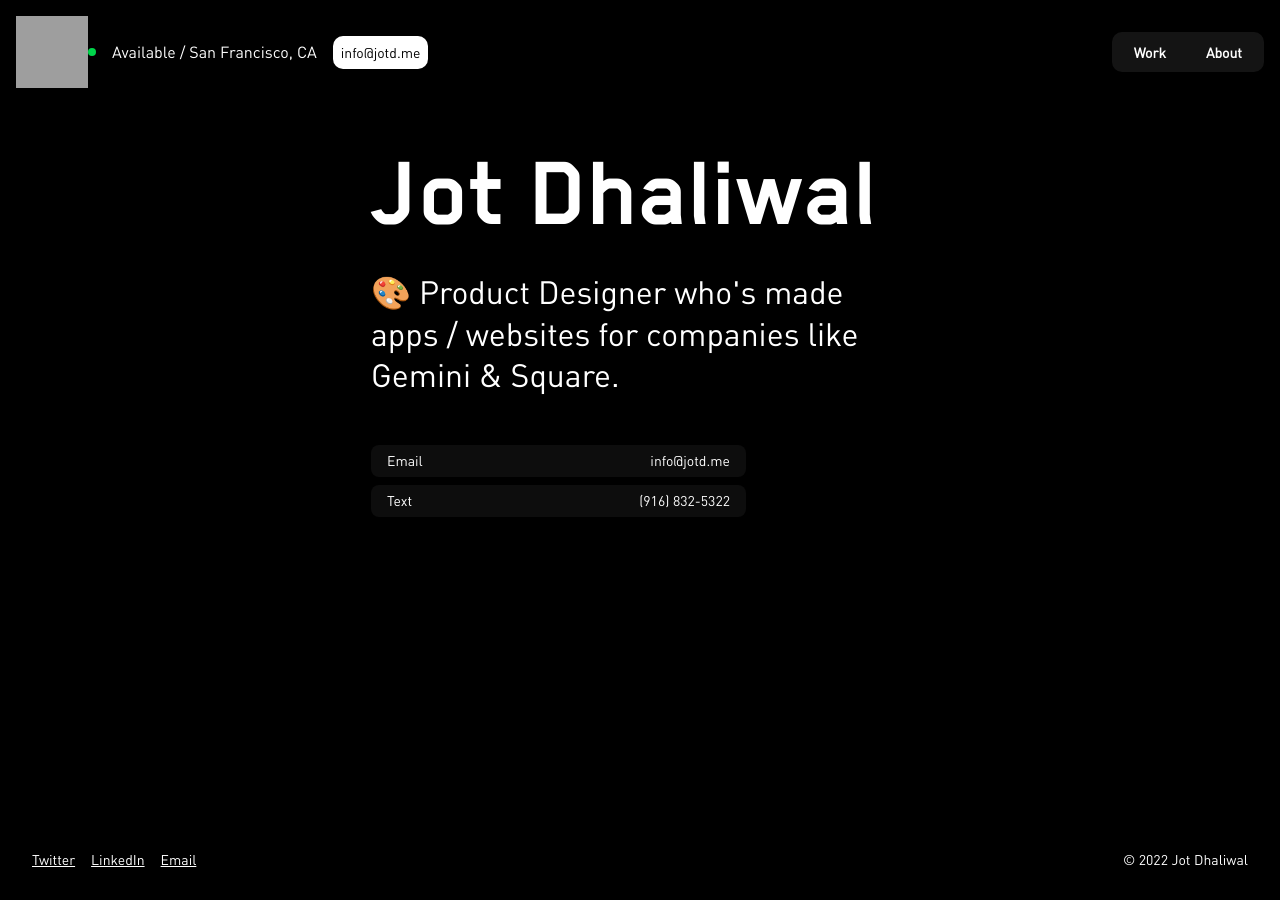
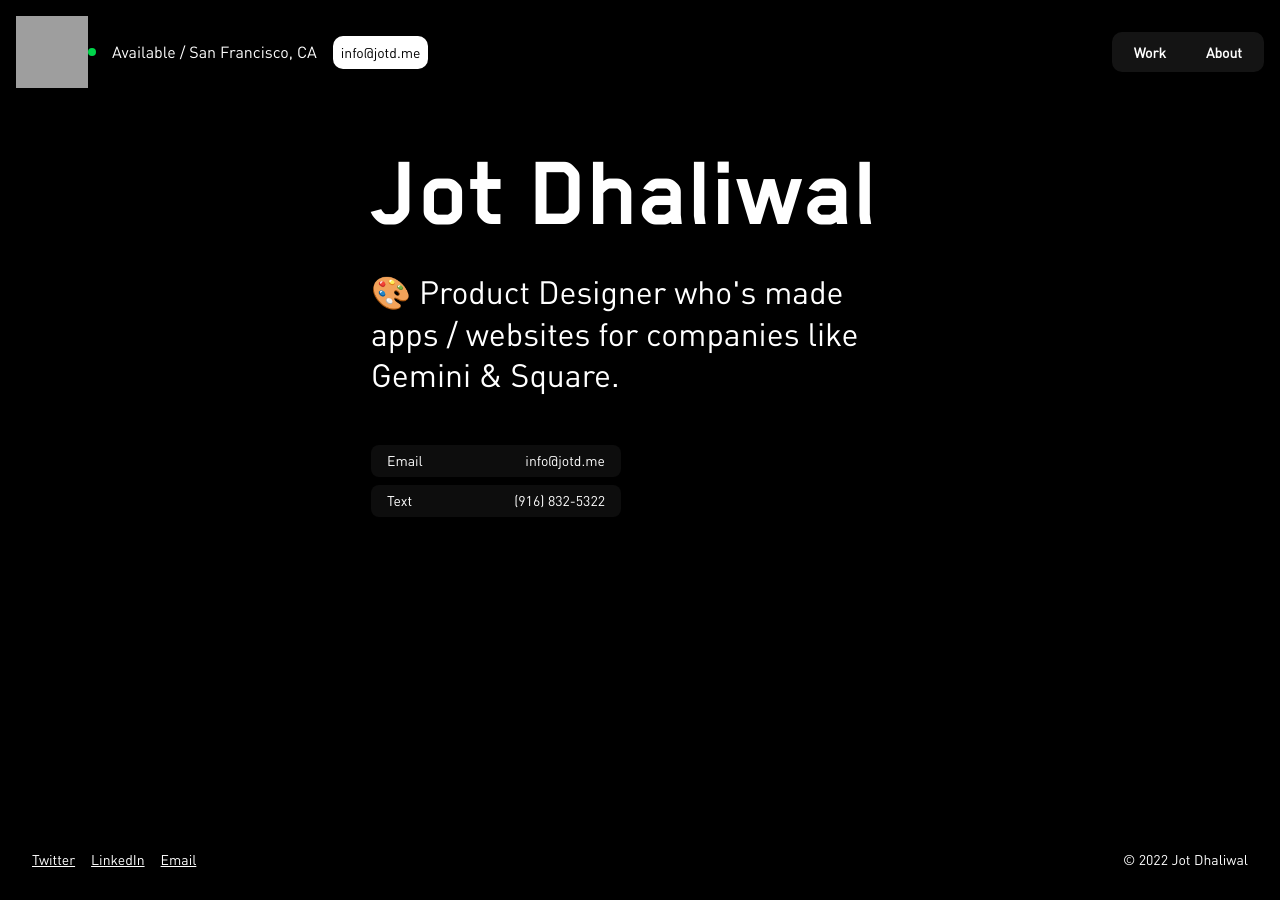
Before and after one commit to jotd/jotd-portfolio, a Jekyll site: the page index.html, which Jekyll copies as it is, in a window 1280 px wide and 900 px high. Built offline with Jekyll 4.4.1, drawn with Linux system fonts in a browser that asks for light colours; grey boxes are pictures that could not be loaded.

Commit message:
Update styles.css

```diff
--- a/css/styles.css
+++ b/css/styles.css
@@ -719,7 +719,7 @@ a.menu-link {
   height: 32px;
   justify-content: center;
   align-items: center;
-  max-width: 375px;
+  max-width: 250px;
 }
   .text-block-left {
     display: -webkit-box;
```
